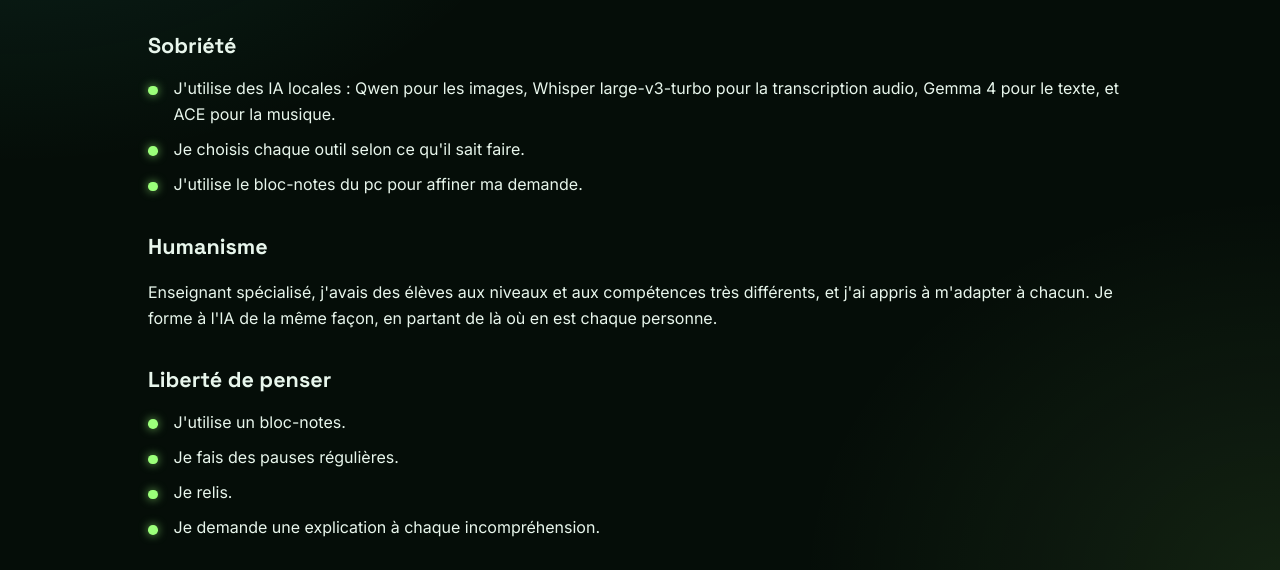
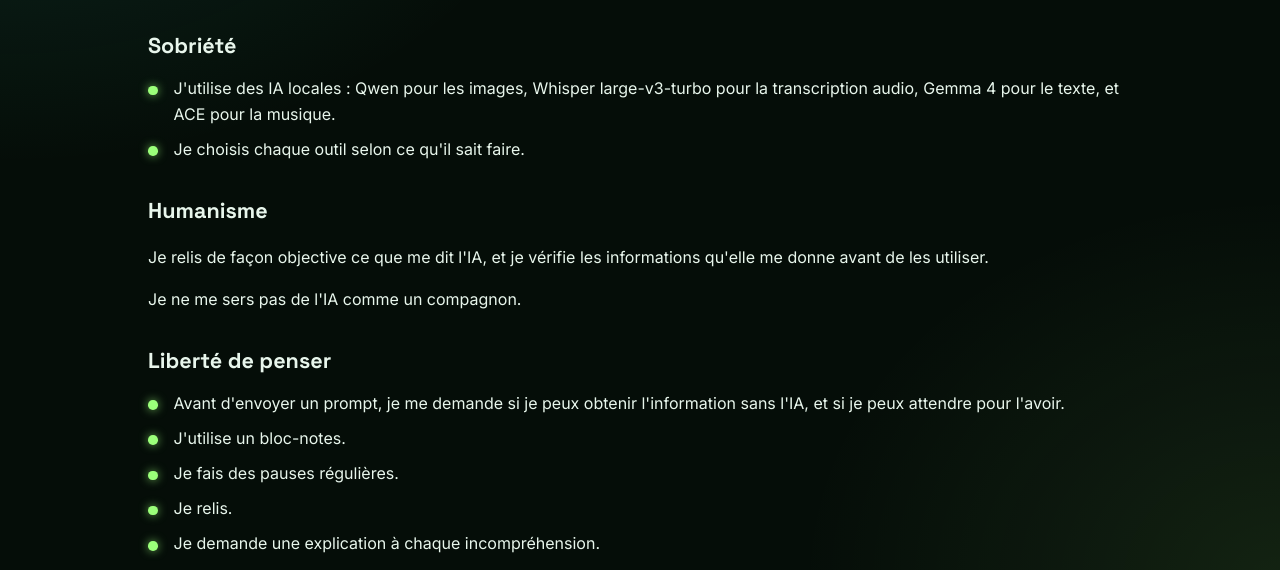
Before and after one commit to ServOMorph/site_internet_ST_v3, an Eleventy site: page src/en-pratique/index.njk in a window 1280 px wide. Shown: the part 219-789 px from the top of the page. Built offline with nearby package versions, Linux system fonts and the light colour scheme; Eleventy itself is replaced by a stand-in of ours; files that its build step writes are made by us from their sources.

Commit message:
fix(site_st): en pratique, humanisme (relecture, vérification, pas de compagnon), liberté de penser (question avant prompt), retrait d'une puce bloc-notes
Co-Authored-By: Claude Haiku 5.5 <noreply@anthropic.com>

```diff
--- a/src/en-pratique/index.njk
+++ b/src/en-pratique/index.njk
@@ -12,12 +12,13 @@ section: en-pratique
 <ul class="retenir">
   <li>J'utilise des IA locales : Qwen pour les images, Whisper large-v3-turbo pour la transcription audio, Gemma 4 pour le texte, et ACE pour la musique.</li>
   <li>Je choisis chaque outil selon ce qu'il sait faire.</li>
-  <li>J'utilise le bloc-notes du pc pour affiner ma demande.</li>
 </ul>
 <h2>Humanisme</h2>
-<p>Enseignant spécialisé, j'avais des élèves aux niveaux et aux compétences très différents, et j'ai appris à m'adapter à chacun. Je forme à l'IA de la même façon, en partant de là où en est chaque personne.</p>
+<p>Je relis de façon objective ce que me dit l'IA, et je vérifie les informations qu'elle me donne avant de les utiliser.</p>
+<p>Je ne me sers pas de l'IA comme un compagnon.</p>
 <h2>Liberté de penser</h2>
 <ul class="retenir">
+  <li>Avant d'envoyer un prompt, je me demande si je peux obtenir l'information sans l'IA, et si je peux attendre pour l'avoir.</li>
   <li>J'utilise un bloc-notes.</li>
   <li>Je fais des pauses régulières.</li>
   <li>Je relis.</li>
```
